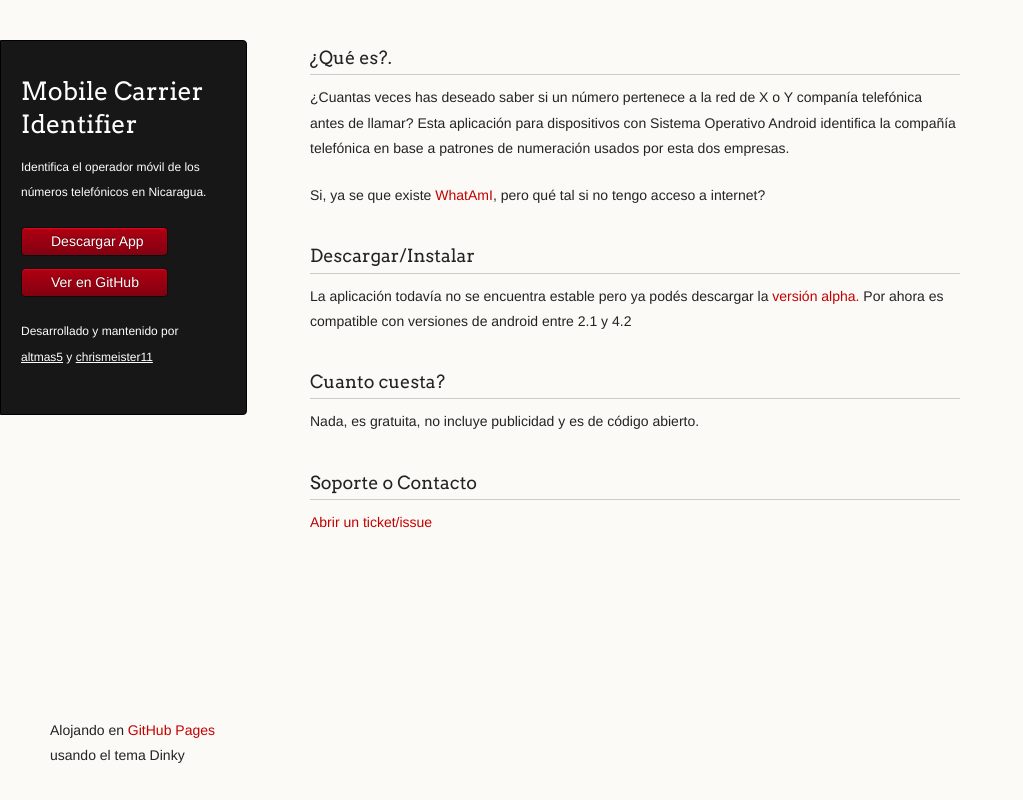
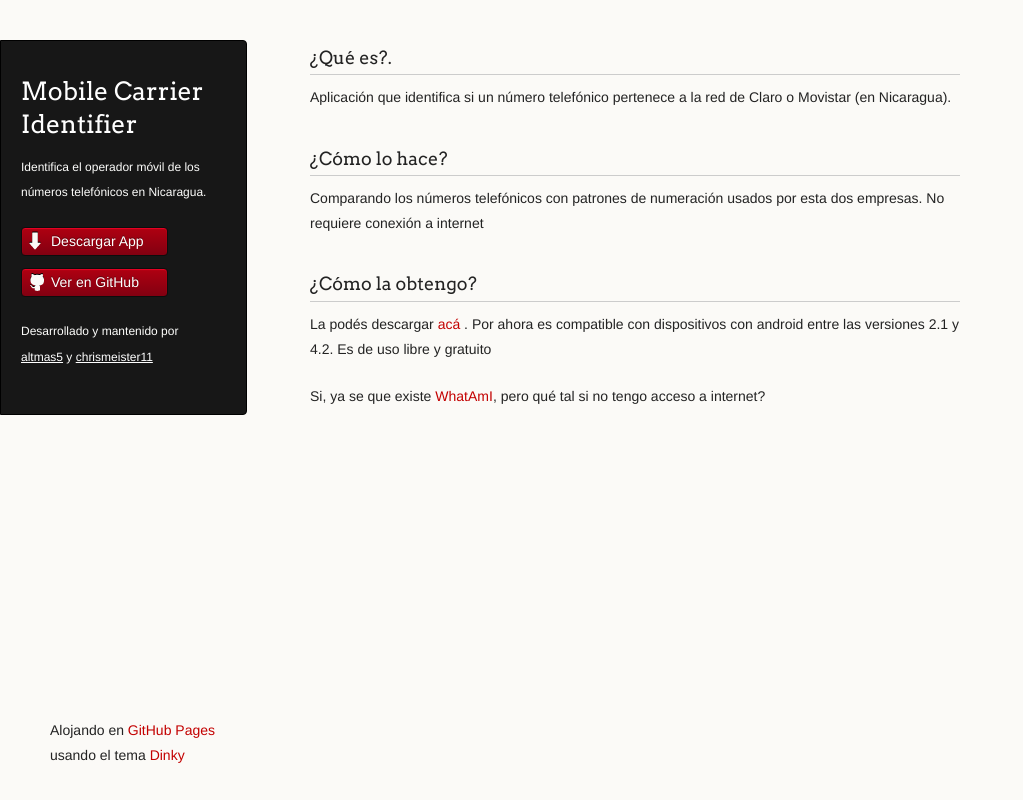
Before and after one commit to altmas5/MobileCarrierIdentifier, a plain HTML site: page index.html in a window 1280 px wide. Shown: the whole page, without its empty margins (0-1023 px from the left). Drawn offline with Linux system fonts and the light colour scheme.

Commit message:
iconos de botones + cambio en descripción

```diff
--- a/index.html
+++ b/index.html
@@ -26,31 +26,34 @@
 
         <p class="header">Desarrollado y mantenido por <a class="header name" href="https://github.com/altmas5">altmas5</a> y <a class="header name" href="https://github.com/chrismeister11">chrismeister11</a></p>
 
-
       </header>
       <section>
         <h3>¿Qué es?.</h3>
 
-<p>¿Cuantas veces has deseado saber si un n&uacute;mero pertenece a la red de X o Y compan&iacute;a telef&oacute;nica antes de llamar? Esta aplicaci&oacute;n para dispositivos con Sistema Operativo Android identifica la compa&ntilde;&iacute;a telef&oacute;nica en base a patrones de numeraci&oacute;n usados por esta dos empresas.</p>
+<p>Aplicaci&oacute;n que identifica si un n&uacute;mero
+telef&oacute;nico pertenece a la red de Claro o Movistar (en
+Nicaragua).</p>
+
+<h3>¿Cómo lo hace?</h3>
+
+<p>Comparando los n&uacute;meros telef&oacute;nicos con patrones de
+numeraci&oacute;n usados por esta dos empresas. No requiere conexión
+a internet</p>
+
+<h3>¿Cómo la obtengo?</h3>
+
+<p>La podés descargar
+<a
+href="http://dl.dropbox.com/u/23701269/apks/MobileCarrierIdentifier.apk">ac&aacute;</a>
+. Por ahora es compatible con dispositivos con android entre las
+versiones 2.1 y 4.2. Es de uso libre y gratuito</p>
 
 <p>Si, ya se que existe <a href="http://whatami.logicanica.com/">WhatAmI</a>, pero qué tal si no tengo acceso a internet?</p>
-
-<h3>Descargar/Instalar</h3>
-
-<p>La aplicación todavía no se encuentra estable pero ya podés descargar la
-<a href="http://dl.dropbox.com/u/23701269/apks/MobileCarrierIdentifier.apk">versión alpha.</a>
-Por ahora es compatible con versiones de android entre 2.1 y 4.2</p>
-
-<h3>Cuanto cuesta?</h3>
-
-<p>Nada, es gratuita, no incluye publicidad y es de código abierto.</p>
-
-<h3>Soporte o Contacto</h3>
-
-<p><a href="https://github.com/altmas5/MobileCarrierIdentifier/issues">Abrir un ticket/issue</a></p>
       </section>
       <footer>
-        <p><small>Alojando en <a href="https://pages.github.com">GitHub Pages</a> usando el tema Dinky</small></p>
+        <p><small>Alojando en <a href="https://pages.github.com">GitHub
+        Pages</a> usando el tema <a
+        href="https://github.com/broccolini/dinky">Dinky</a></small></p>
       </footer>
     </div>
     <!--[if !IE]><script>fixScale(document);</script><![endif]-->
```
Also changed, not shown: images/arrow-down.png (added), images/arrow-down.svg (added), images/octocat-small.png (added), images/octocat.svg (added).
